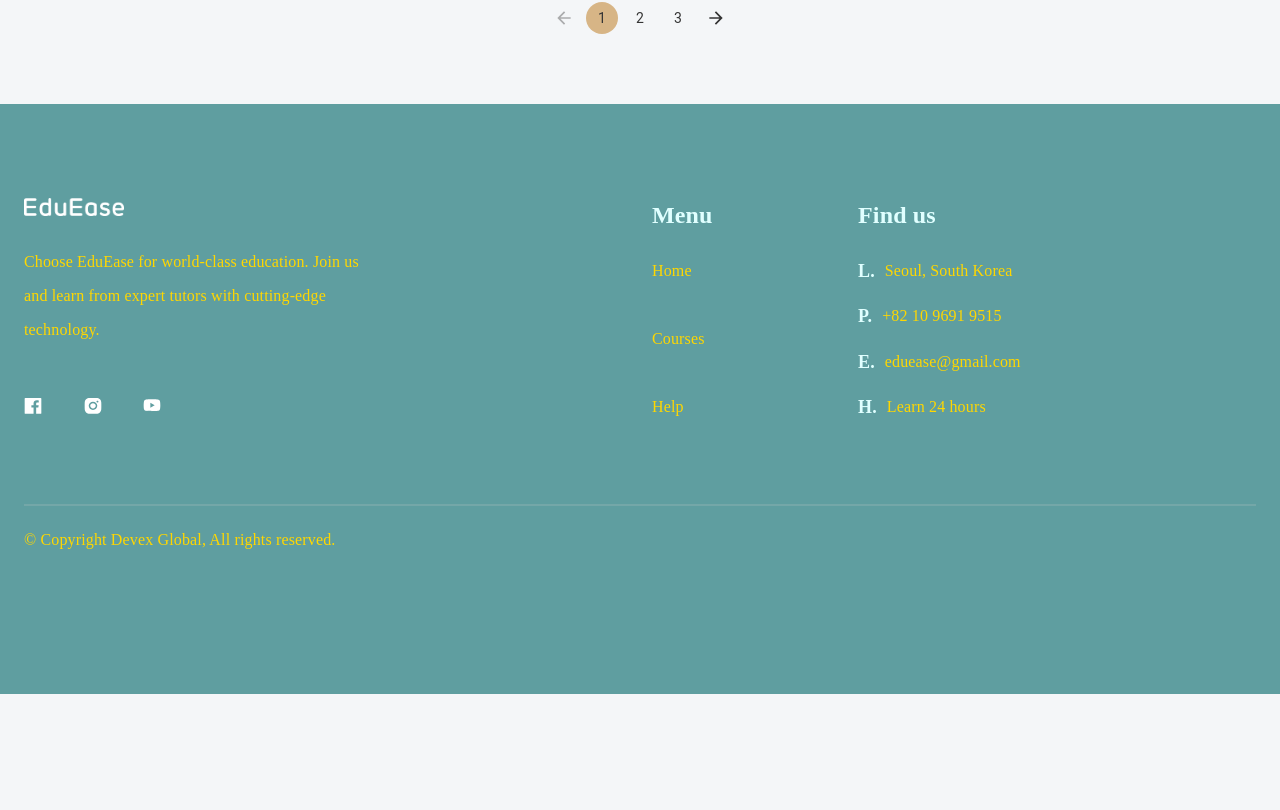
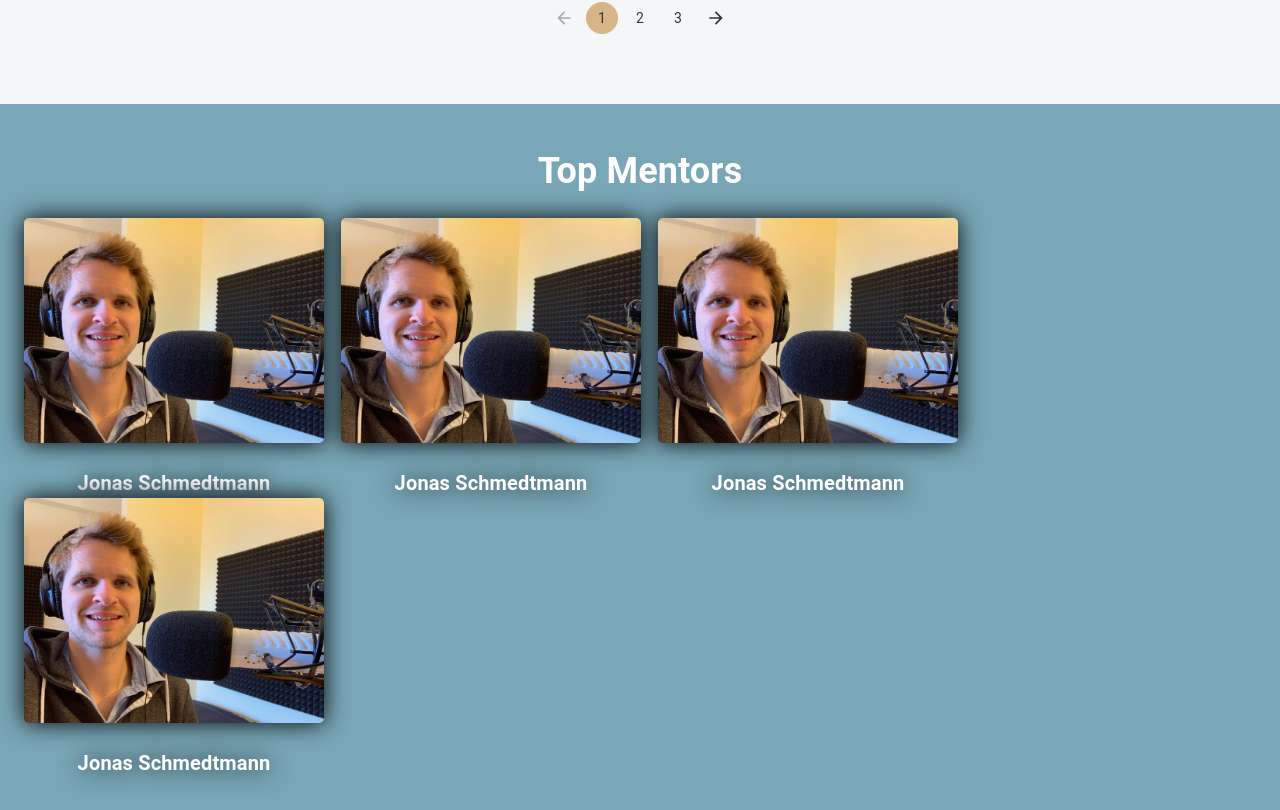
Before and after one commit to jurabek10/eduease-burak, a React (Create React App) app: page /courses in a window 1280 px wide. Shown: the part 1810-2620 px from the top of the page. Before the commit the page ends 2504 px from the top, so only its background shows below. Built offline with nearby package versions, Linux system fonts and the light colour scheme.

Commit message:
feat: publish topMentors compoenets

```diff
--- a/src/css/course.css
+++ b/src/css/course.css
@@ -349,3 +349,74 @@
   align-items: center;
   margin-top: 30px;
 }
+
+.courses-page .top-mentors {
+  padding-top: 40px;
+  padding-bottom: 50px;
+  width: 100%;
+  background-color: rgb(121, 167, 183);
+  color: #ffffff;
+}
+
+.courses-page .top-mentors .top-mentors-title {
+  display: flex;
+  justify-content: center;
+  align-items: center;
+  font-size: 36px;
+  font-weight: bold;
+  font-style: normal;
+}
+
+.courses-page .top-mentors .top-mentors-wrapper {
+  margin-top: 20px;
+}
+
+.courses-page .top-mentors .top-mentors-wrapper .top-mentors-list {
+  display: flex;
+  flex-direction: row;
+  flex-wrap: wrap;
+  margin: 0;
+  padding: 0;
+  list-style: none;
+}
+
+.courses-page .top-mentors .top-mentors-wrapper .top-mentors-list .mentor {
+  width: 300px;
+  display: flex;
+  flex-direction: column;
+  justify-content: center;
+  align-items: center;
+  border-radius: 5px;
+  filter: drop-shadow(0 0 0.75rem rgb(0, 0, 0));
+  background: transparent;
+}
+
+.courses-page
+  .top-mentors
+  .top-mentors-wrapper
+  .top-mentors-list
+  .mentor:not(:nth-child(4n)) {
+  margin-right: 17px;
+}
+
+.courses-page
+  .top-mentors
+  .top-mentors-wrapper
+  .top-mentors-list
+  .mentor
+  .mentor-img {
+  width: 300px;
+  height: 100%;
+  border-radius: 5px;
+}
+
+.courses-page
+  .top-mentors
+  .top-mentors-wrapper
+  .top-mentors-list
+  .mentor
+  .mentor-name {
+  margin-top: 25px;
+  font-size: 20px;
+  margin-bottom: 0;
+}
--- a/src/screens/coursesPage/TopMentors.tsx
+++ b/src/screens/coursesPage/TopMentors.tsx
@@ -1,3 +1,51 @@
+import { Box, Container, Stack } from "@mui/material";
+
 export default function TopMentors() {
-  return <div className={"coursespage"}></div>;
+  return (
+    <div className={"top-mentors"}>
+      <Container>
+        <Box className="top-mentors-title">Top Mentors</Box>
+        <Stack className="top-mentors-wrapper">
+          <ul className="top-mentors-list">
+            <li className="mentor">
+              <img
+                className="mentor-img"
+                src="/img/jonas.jpeg"
+                alt=""
+                width={300}
+              />
+              <h3 className="mentor-name">Jonas Schmedtmann</h3>
+            </li>
+            <li className="mentor">
+              <img
+                className="mentor-img"
+                src="/img/jonas.jpeg"
+                alt=""
+                width={300}
+              />
+              <h3 className="mentor-name">Jonas Schmedtmann</h3>
+            </li>
+            <li className="mentor">
+              <img
+                className="mentor-img"
+                src="/img/jonas.jpeg"
+                alt=""
+                width={300}
+              />
+              <h3 className="mentor-name">Jonas Schmedtmann</h3>
+            </li>
+            <li className="mentor">
+              <img
+                className="mentor-img"
+                src="/img/jonas.jpeg"
+                alt=""
+                width={300}
+              />
+              <h3 className="mentor-name">Jonas Schmedtmann</h3>
+            </li>
+          </ul>
+        </Stack>
+      </Container>
+    </div>
+  );
 }
```
Also changed, not shown: public/img/jonas.jpeg (added).
